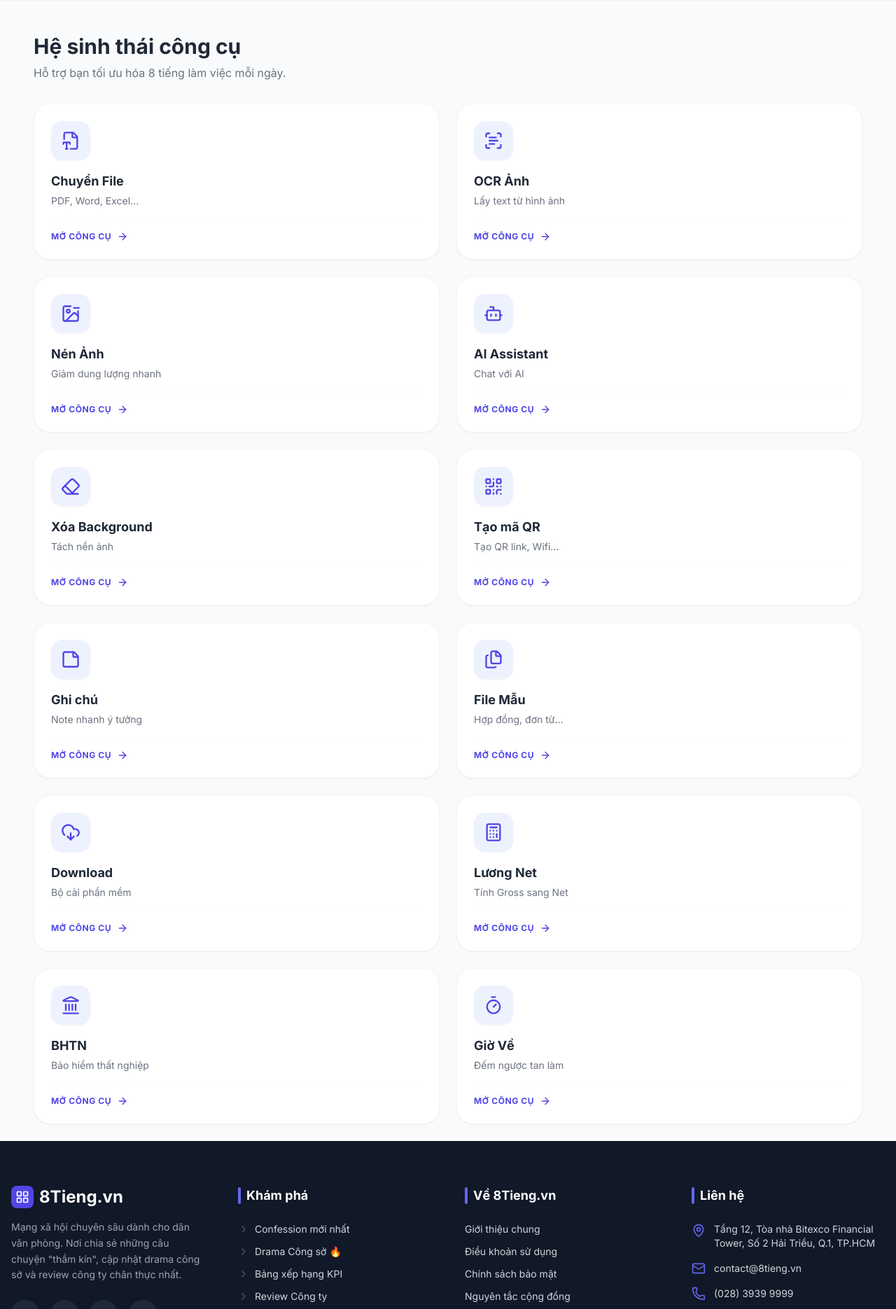
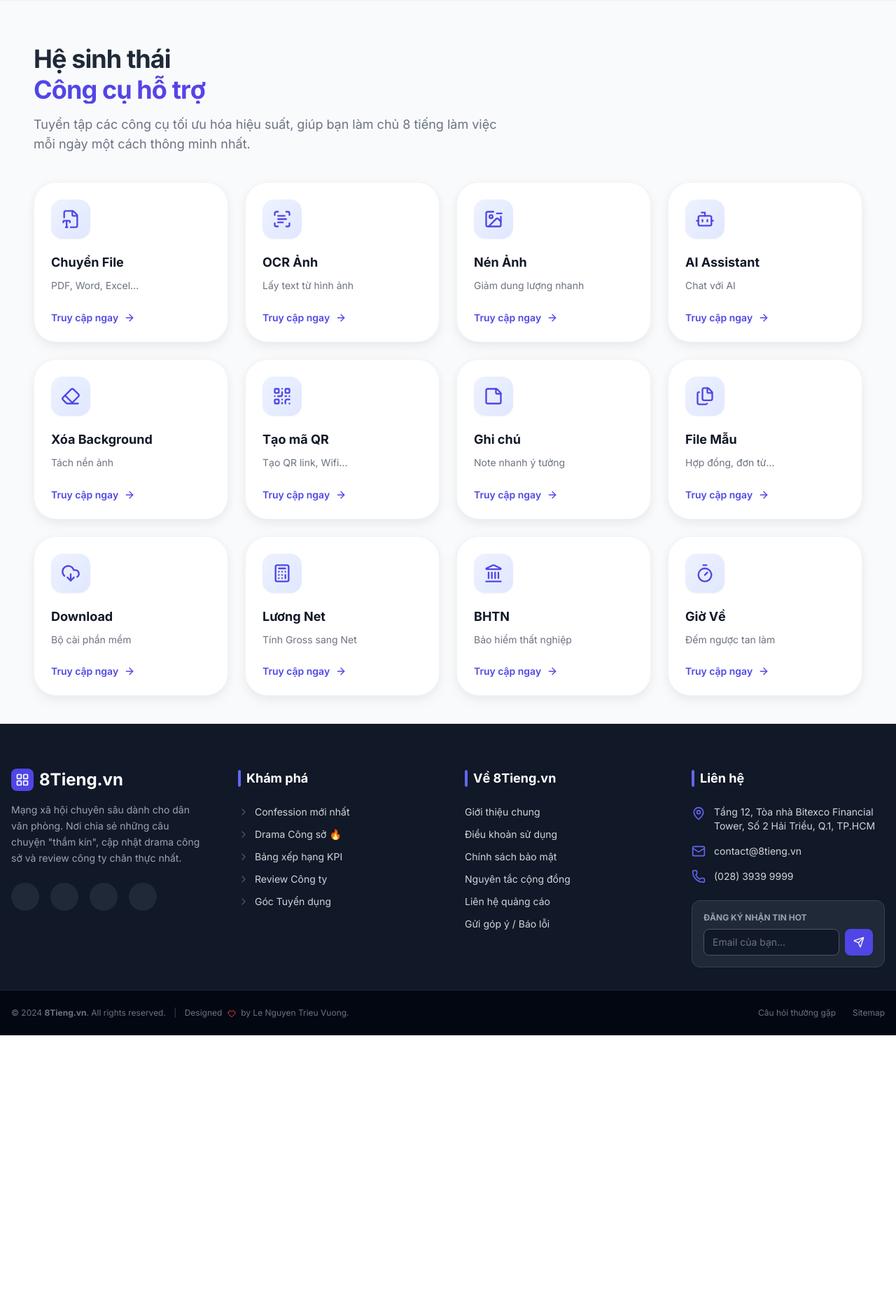
Before and after one commit to trieuvuong262/project_8tieng, a Django app: page /tool_page/ in a window 1280 px wide. Shown: the part 61-1931 px from the top of the page at 70% size. After the commit the page ends 1540 px from the top, so only its background shows below. Run offline with Django 5.2, Linux system fonts and the light colour scheme; some libraries are stand-ins or nearby versions.

```diff
--- a/core/apps.py
+++ b/core/apps.py
@@ -2,5 +2,5 @@ from django.apps import AppConfig
 
 
 class CoreConfig(AppConfig):
-    default_auto_field = 'django.db.models.BigAutoField'
-    name = 'core'
+    default_auto_field = "django.db.models.BigAutoField"
+    name = "core"
--- a/core/templates/core/dashboard.html
+++ b/core/templates/core/dashboard.html
@@ -159,12 +159,6 @@
                                 <i data-lucide="image" class="w-10 h-10"></i>
                             </div>
                         {% endif %}
-
-                        {% if item.is_hot %}
-                        <div class="absolute top-3 left-3">
-                            <span class="bg-orange-500 text-white text-[8px] font-black px-2 py-1 rounded-lg shadow-lg uppercase">Must Have</span>
-                        </div>
-                        {% endif %}
                     </div>
 
                     <div class="px-1 text-center md:text-left">
--- a/core/templates/core/shop_page.html
+++ b/core/templates/core/shop_page.html
@@ -28,11 +28,6 @@
                     </a>
                 </div>
 
-                {% if product.is_hot %}
-                <span class="absolute top-3 left-3 sm:top-5 sm:left-5 bg-orange-500 text-white text-[8px] sm:text-[10px] font-black px-2 py-0.5 sm:px-3 sm:py-1 rounded-full shadow-lg z-10">
-                    HOT
-                </span>
-                {% endif %}
             </div>
 
             <div class="px-1 sm:px-2 flex flex-col flex-grow">
--- a/core/templates/core/tool_page.html
+++ b/core/templates/core/tool_page.html
@@ -1,33 +1,50 @@
 {% extends 'base.html' %}
 
 {% block content %}
-<div class="max-w-7xl mx-auto py-6 px-4 sm:px-6 lg:px-8">
-    <div class="mb-8">
-        <h1 class="text-2xl font-bold text-gray-800 sm:text-3xl">Hệ sinh thái công cụ</h1>
-        <p class="text-gray-500 mt-2 text-sm sm:text-base">Hỗ trợ bạn tối ưu hóa 8 tiếng làm việc mỗi ngày.</p>
+<div class="min-h-screen bg-slate-50 py-10 px-4 sm:px-6 lg:px-8">
+
+    <div class="max-w-7xl mx-auto mb-10 text-center sm:text-left">
+        <h1 class="text-3xl sm:text-4xl font-extrabold tracking-tight text-gray-900">
+            <span class="block text-gray-800">Hệ sinh thái</span>
+            <span class="block text-transparent bg-clip-text bg-gradient-to-r from-indigo-600 to-violet-600 mt-1">
+                Công cụ hỗ trợ
+            </span>
+        </h1>
+        <p class="mt-4 max-w-2xl text-base sm:text-lg text-gray-500">
+            Tuyển tập các công cụ tối ưu hóa hiệu suất, giúp bạn làm chủ 8 tiếng làm việc mỗi ngày một cách thông minh nhất.
+        </p>
     </div>
 
-    <div class="grid grid-cols-1 xs:grid-cols-2 md:grid-cols-3 lg:grid-cols-4 gap-4 sm:gap-6">
+    <div class="max-w-7xl mx-auto grid grid-cols-1 xs:grid-cols-2 md:grid-cols-4 gap-5 sm:gap-6">
         {% for tool in all_tools %}
-        <a href="{{ tool.get_absolute_url|default:'#' }}" class="group block relative">
-            <div class="h-full bg-white p-5 sm:p-6 rounded-3xl border border-gray-100 shadow-sm hover:shadow-xl hover:-translate-y-2 transition-all duration-300 flex flex-col">
+        <a href="{{ tool.get_absolute_url|default:'#' }}" class="group relative block h-full">
 
-                <div class="w-12 h-12 sm:w-14 sm:h-14 rounded-2xl bg-indigo-50 text-indigo-600 flex items-center justify-center mb-4 group-hover:bg-indigo-600 group-hover:text-white transition-all duration-300 shadow-sm">
-                    <i data-lucide="{{ tool.icon|default:'box' }}" class="w-6 h-6 sm:w-7 sm:h-7"></i>
+            <div class="h-full bg-white rounded-[2rem] p-6 border border-gray-100 shadow-[0_2px_15px_-3px_rgba(0,0,0,0.07),0_10px_20px_-2px_rgba(0,0,0,0.04)] hover:shadow-2xl hover:-translate-y-1 hover:ring-2 hover:ring-indigo-500/20 transition-all duration-300 flex flex-col">
+
+                {% if tool.is_new %}
+                <div class="absolute top-6 right-6">
+                    <span class="inline-flex items-center px-2.5 py-0.5 rounded-full text-xs font-medium bg-green-100 text-green-800">
+                        Mới
+                    </span>
+                </div>
+                {% endif %}
+
+                <div class="w-14 h-14 rounded-2xl bg-gradient-to-br from-indigo-50 to-indigo-100 text-indigo-600 flex items-center justify-center mb-5 group-hover:scale-110 group-hover:from-indigo-600 group-hover:to-violet-600 group-hover:text-white transition-all duration-300 shadow-sm">
+                    <i data-lucide="{{ tool.icon|default:'box' }}" class="w-7 h-7"></i>
                 </div>
 
                 <div class="flex-grow">
-                    <h3 class="font-bold text-gray-800 text-base sm:text-lg mb-1 group-hover:text-indigo-600 transition-colors">
+                    <h3 class="font-bold text-gray-900 text-lg mb-2 group-hover:text-indigo-600 transition-colors">
                         {{ tool.name }}
                     </h3>
-                    <p class="text-xs sm:text-sm text-gray-500 leading-relaxed line-clamp-2">
+                    <p class="text-sm text-gray-500 leading-relaxed line-clamp-2">
                         {{ tool.desc }}
                     </p>
                 </div>
 
-                <div class="mt-4 pt-4 border-t border-gray-50 flex items-center text-indigo-600 font-bold text-[10px] sm:text-xs uppercase tracking-wider">
-                    <span>Mở công cụ</span>
-                    <i data-lucide="arrow-right" class="ml-2 w-3 h-3 sm:w-4 sm:h-4 group-hover:translate-x-1 transition-transform"></i>
+                <div class="mt-6 flex items-center text-sm font-semibold text-indigo-600 group-hover:text-indigo-700">
+                    <span>Truy cập ngay</span>
+                    <i data-lucide="arrow-right" class="ml-2 w-4 h-4 transition-transform group-hover:translate-x-1"></i>
                 </div>
             </div>
         </a>
@@ -36,14 +53,13 @@
 </div>
 
 <style>
-    /* Hỗ trợ hiển thị 2 cột trên màn hình điện thoại rất nhỏ */
-    @media (min-width: 400px) {
+    /* Logic Responsive 2 cột cho màn hình điện thoại to (giữ nguyên từ bản trước) */
+    @media (min-width: 400px) and (max-width: 767px) {
         .xs\:grid-cols-2 {
             grid-template-columns: repeat(2, minmax(0, 1fr));
         }
     }
 
-    /* Hiệu ứng line-clamp để mô tả không bị quá dài làm lệch layout */
     .line-clamp-2 {
         display: -webkit-box;
         -webkit-line-clamp: 2;
--- a/core/views.py
+++ b/core/views.py
@@ -87,7 +87,7 @@ def dashboard(request):
     if quotes.exists():
         daily_quote = random.choice(list(quotes))
     else:
-        # Nếu chưa có quote cho buổi này, lấy câu mặc định
+
         daily_quote = {
             "content": "Chúc bạn một ngày làm việc hiệu quả và tràn đầy năng lượng!",
             "author": "Hệ thống",
@@ -178,10 +178,10 @@ def dashboard(request):
     )[:3]
 
     context = {
-        "time_mode": time_mode,  # Thêm cái này
-        "greeting_title": greeting_title,  # Thêm cái này
-        "greeting_sub": greeting_sub,  # Thêm cái này
-        "daily_quote": daily_quote,  # CỰC KỲ QUAN TRỌNG: Thêm cái này
+        "time_mode": time_mode,
+        "greeting_title": greeting_title,
+        "greeting_sub": greeting_sub,
+        "daily_quote": daily_quote,
         "widget_template": widget_template,
         "today_food": today_food,
         "dishes_json": dishes_json,
@@ -417,15 +417,13 @@ def moderation_dashboard(request):
     Dashboard quản trị viên trung tâm (All-in-one).
     Xử lý: Confession, Health Config, Pantry, Quote.
     """
-    # Lấy tham số điều hướng
+
     current_tab = request.GET.get("tab", "confession")
     current_filter = request.GET.get("filter", "pending")
 
-    # --- PHẦN 1: XỬ LÝ POST (HÀNH ĐỘNG CỦA ADMIN) ---
     if request.method == "POST":
         action = request.POST.get("action")
 
-        # 1.1 NHÓM CONFESSION & NOTIFICATION
         if action == "approve":
             post = get_object_or_404(Confession, id=request.POST.get("post_id"))
             post.status = "APPROVED"
@@ -472,7 +470,6 @@ def moderation_dashboard(request):
                 except User.DoesNotExist:
                     messages.error(request, "Không tìm thấy user.")
 
-        # 1.2 NHÓM QUOTE (TÁCH RIÊNG RA KHỎI NOTI)
         elif action == "add_quote":
             content = request.POST.get("content")
             author = request.POST.get("author", "Sếp ẩn danh")
@@ -500,11 +497,38 @@ def moderation_dashboard(request):
             quote = get_object_or_404(DailyQuote, id=quote_id)
             quote.is_active = not quote.is_active
             quote.save()
-            # Nếu dùng link chuyển hướng bình thường thay vì AJAX
+
             messages.success(request, "🔄 Đã cập nhật trạng thái quote.")
             return redirect(f"{request.path}?tab=quote")
 
-        # 1.3 NHÓM RELAX & PANTRY (Giữ nguyên logic của bạn nhưng sửa thụt lề)
+        elif action == "add_product":
+            try:
+                # Lấy dữ liệu từ form HTML
+                p_name = request.POST.get("p_name")
+                p_price_text = request.POST.get("p_price_text") # Giá dạng chữ (VD: 200k)
+                p_link = request.POST.get("p_link")             # Link Affiliate
+                p_category = request.POST.get("p_category")
+                p_image = request.FILES.get("p_image")
+
+                # Kiểm tra dữ liệu bắt buộc
+                if p_name and p_link and p_image:
+                    Product.objects.create(
+                        name=p_name,
+                        price_display=p_price_text, # Lưu giá text
+                        affiliate_url=p_link,       # Lưu link
+                        category=p_category,
+                        image=p_image,
+                        is_active=True
+                    )
+                    messages.success(request, f"Đã đăng sản phẩm '{p_name}' thành công!")
+                else:
+                    messages.error(request, "Thiếu tên, link sản phẩm hoặc ảnh!")
+
+            except Exception as e:
+                messages.error(request, f"Lỗi hệ thống: {str(e)}")
+
+            return redirect(f"{request.path}?tab=shop")
+
         elif action == "update_health_config":
             codes = ["yoga", "wrist", "meditation", "music", "back"]
             for code in codes:
@@ -537,16 +561,15 @@ def moderation_dashboard(request):
                 messages.error(request, f"Lỗi: {str(e)}")
             return redirect(f"{request.path}?tab=pantry")
 
-        # Mặc định sau khi xử lý xong Post cho Confession
         if current_tab == "confession":
             return redirect(f"{request.path}?tab=confession&filter={current_filter}")
 
-    # --- PHẦN 2: CHUẨN BỊ DỮ LIỆU HIỂN THỊ (GET) ---
     posts = []
     reports = []
     health_configs = {}
     pantry_restaurants = []
     all_quotes = []
+    products = []
 
     if current_tab == "confession":
         if current_filter == "approved":
@@ -580,6 +603,9 @@ def moderation_dashboard(request):
     elif current_tab == "quote":
         all_quotes = DailyQuote.objects.all().order_by("-id")
 
+    elif current_tab == "shop":
+        products = Product.objects.all().order_by("-created_at")
+
     stats = {
         "pending": Confession.objects.filter(status="PENDING").count(),
         "approved": Confession.objects.filter(status="APPROVED").count(),
@@ -595,6 +621,7 @@ def moderation_dashboard(request):
         "pantry_restaurants": pantry_restaurants,
         "all_quotes": all_quotes,
         "stats": stats,
+        "products": products,
     }
 
     return render(request, "core/moderation.html", context)
@@ -842,13 +869,11 @@ def lunch_page(request):
 
 
 def health_page(request):
-    # 1. Lấy danh sách bài tập từ DB
+
     exercises_db = HealthExercise.objects.all()
 
-    # Chuyển thành Dictionary để dễ dùng: {'yoga': <Object>, 'wrist': <Object>...}
     exercises = {ex.code: ex for ex in exercises_db}
 
-    # 2. Dữ liệu mặc định (Nếu DB chưa có bài đó)
     default_data = {
         "yoga": "s-7lyvblFNI",
         "wrist": "QZjkZa4NxNg",
@@ -856,7 +881,6 @@ def health_page(request):
         "music": "jfKfPfyJRdk",
     }
 
-    # 3. Danh sách câu nói truyền cảm hứng
     quotes = [
         "Hít vào tâm tĩnh lặng, thở ra miệng mỉm cười.",
         "Công việc là quả bóng cao su, sức khỏe là quả bóng thủy tinh.",
@@ -874,22 +898,19 @@ def health_page(request):
 
 @login_required
 def shop_page(request):
-    # 1. Lấy danh sách sản phẩm (Có thể phân loại theo danh mục)
+
     products = Product.objects.filter(is_active=True).order_by("-created_at")
 
-    # 2. Xử lý logic Đổi quà bằng điểm KPI
     if request.method == "POST" and "redeem_product" in request.POST:
         product_id = request.POST.get("product_id")
         product = get_object_or_404(Product, id=product_id)
         user_profile = request.user.profile
 
-        # Kiểm tra xem đủ điểm không
         if user_profile.total_kpi_points >= product.price:
-            # Trừ điểm và tạo lịch sử (PointHistory)
+
             user_profile.total_kpi_points -= product.price
             user_profile.save()
 
-            # Gửi thông báo cho Admin hoặc User
             messages.success(
                 request,
                 f"Chúc mừng! Bạn đã đổi thành công {product.name}. Admin sẽ liên hệ giao quà nhé!",
```
Also changed, not shown: core/admin.py (+3 -5 lines), core/models.py (+142 -77 lines), core/templates/core/moderation.html (+19 -31 lines), core/migrations/0017_remove_product_created_at_remove_product_description_and_more.py (added), core/migrations/0018_product_is_hot.py (added), core/migrations/0019_product_created_at.py (added), media/shop_decor/12_decor_rkMC8JF.jpg (added).
